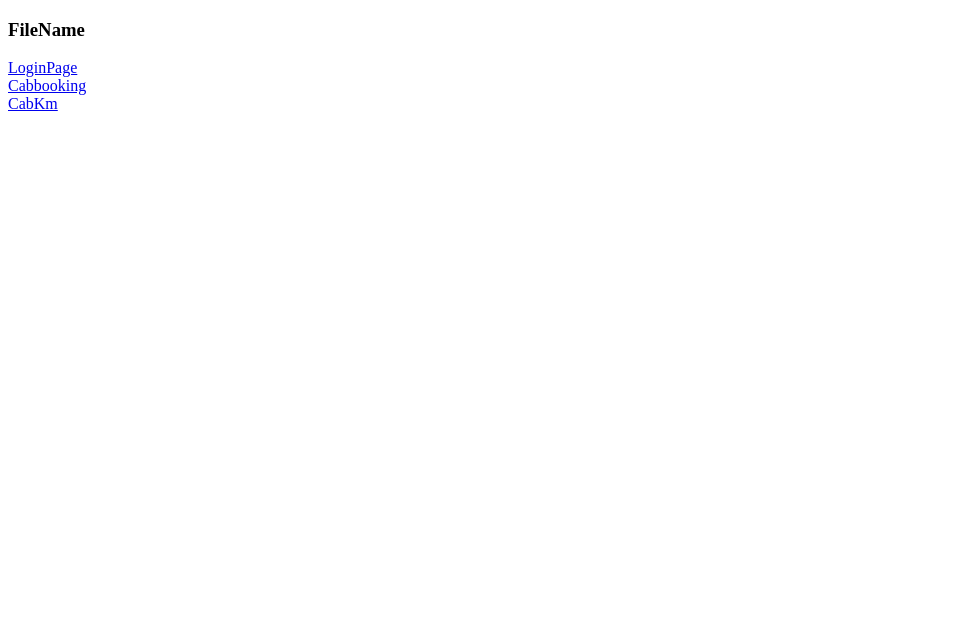
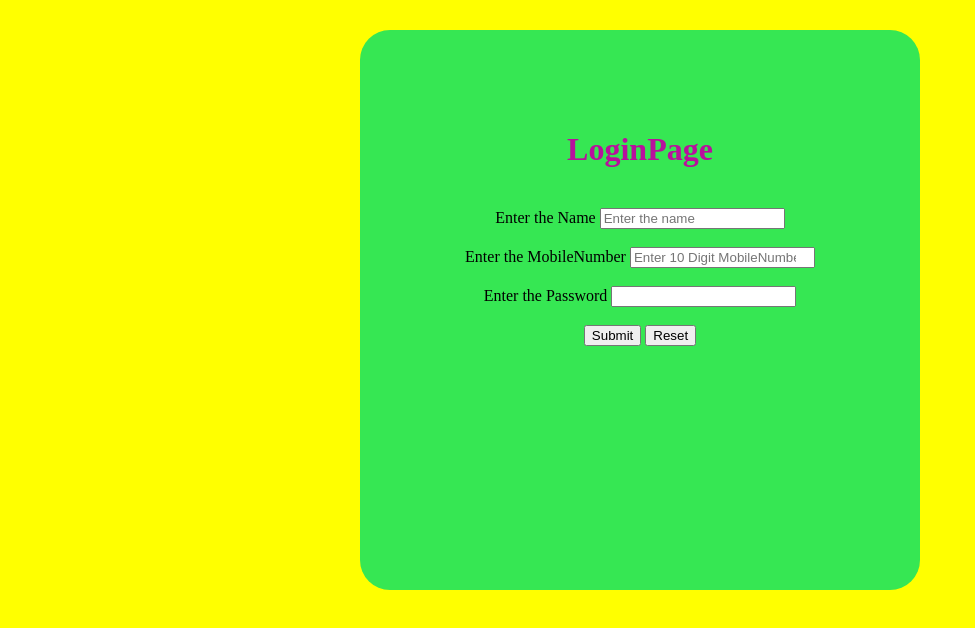
Before and after one commit to swetha9627/cabapp.js, a plain HTML site: page index.html in a window 1280 px wide. Shown: the whole page, without its empty margins (0-975 px from the left). Drawn offline with Linux system fonts and the light colour scheme.

Commit message:
Update index.html

```diff
--- a/index.html
+++ b/index.html
@@ -2,15 +2,64 @@
 <html>
 <head>
 <meta charset="ISO-8859-1">
-<title>Files</title>
+<title>LoginPage</title>
+<style>
+div{
+    width:400px;
+    height:400px;
+    padding:80px;
+    margin:auto;
+       margin-top:30px;
+       border-radius:30px;
+       background:rgb(54, 231, 83)
+}
+</style>
 </head>
-<body>
-<h3>FileName</h3>
-<a href="login.html" target="_blank">LoginPage</a>
-<br/>
-<a href="Cabbooking.html"  target="_blank">Cabbooking</a>
-<br/>
-  <a href="cabKm.html"  target="_blank">CabKm</a>
-  <br/>
-</body>
+<body bgcolor="yellow">
+<center/>
+<div id="">
+ <h1 style="color:rgb(185, 16, 157)">LoginPage</h1>
+ <br/>
+ <form action onsubmit="login()">
+
+ <label for="name">Enter the Name</label>
+
+ <input type="text" name="name" id="name" placeholder="Enter the name"><br/>
+ <br/>
+
+ <label for="mobile">Enter the MobileNumber</label>
+
+ <input type="number" name="mobile" id="mobile" placeholder="Enter 10 Digit MobileNumber"><br/>
+ <br/>
+  <label for="password">Enter the Password</label>
+
+ <input type="password" name="password" id="password"><br/>
+ <br/>
+ <button type="Submit">Submit</button>
+ <button type="Reset">Reset</button>
+</div>
+</form>
+<script>
+    function login()
+    {
+        event.preventDefault();
+        alert("Login Button Clicked");
+        let password=document.querySelector("#password").value;
+        let mobile=document.querySelector("#mobile").value;
+        alert("mobile Number:"+mobile);
+        if(mobile.length==10 && password.length>8)
+        {
+            alert("Login Success");
+             window.location.href="cabbooking.html";
+        }
+        else
+        {
+            alert("Invalid Login Credentials");
+        }
+
+
+    }
+
+</script>
+ </body>
 </html>
```
